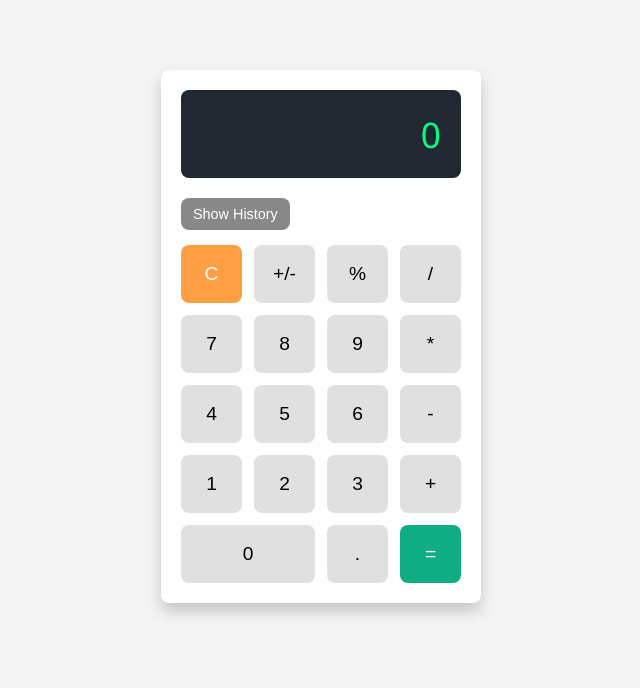
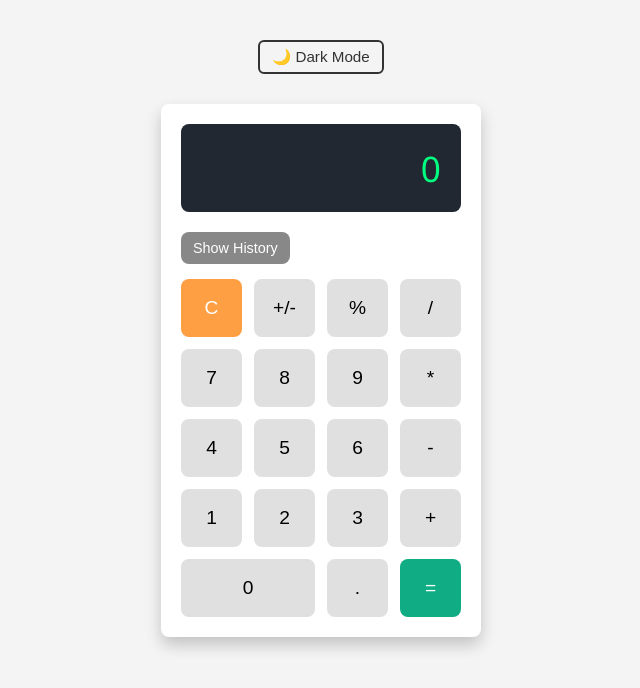
Before and after one commit to qnchoyy/Calculator-task, a React (Vite) app: page / in a window 1280 px wide. Shown: the top 688 px of the page, without its empty margins (319-959 px from the left). Built offline with nearby package versions, Linux system fonts and the light colour scheme.

Commit message:
Add DarkMode component to App.jsx

```diff
--- a/src/App.jsx
+++ b/src/App.jsx
@@ -1,8 +1,10 @@
 import Calculator from "./components/Calculator/Calculator";
+import DarkModeToggle from "./components/DarkModeToggle/DarkModeToggle";
 
 function App() {
   return (
     <>
+      <DarkModeToggle />
       <Calculator />
     </>
   );
```
